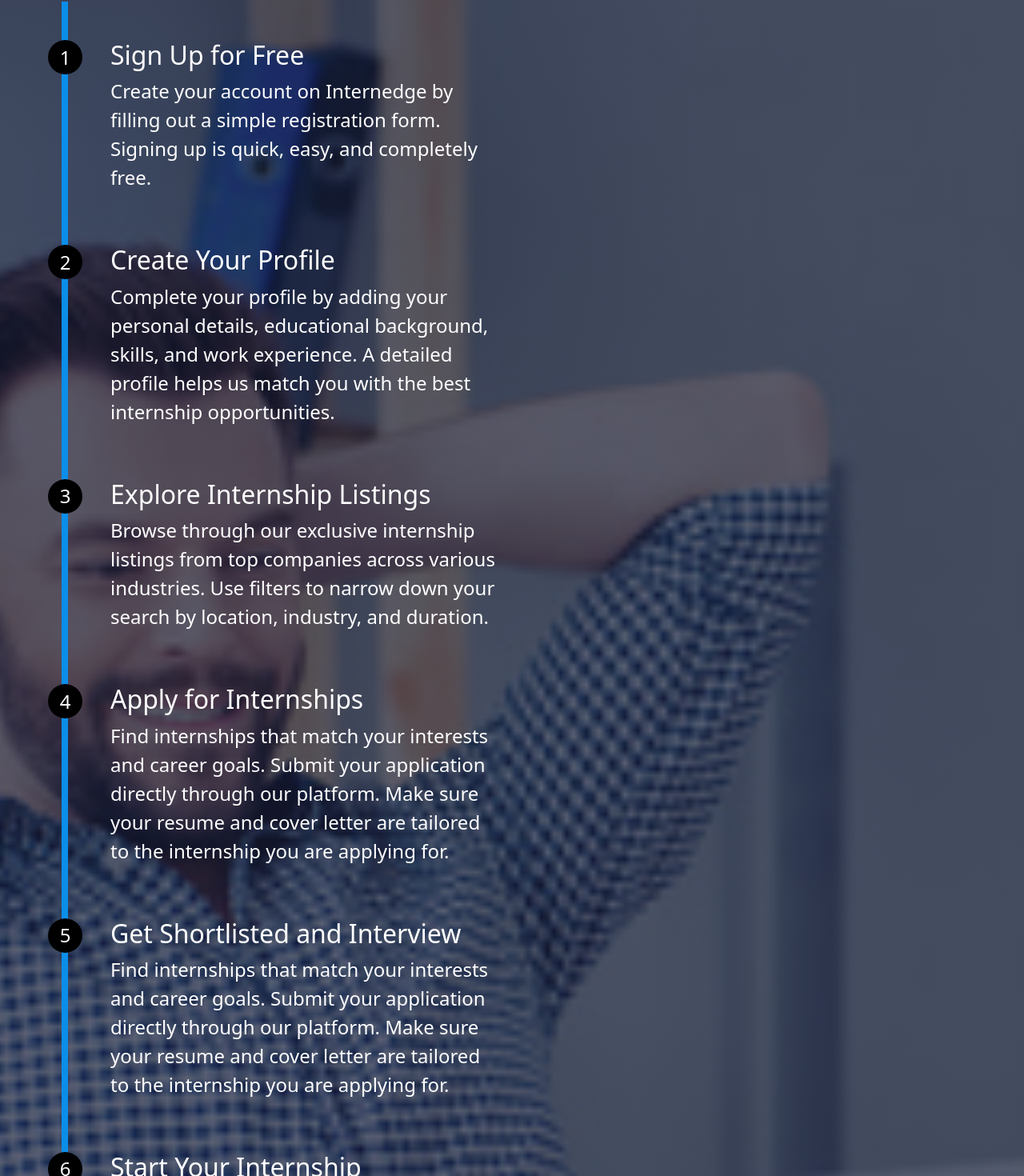
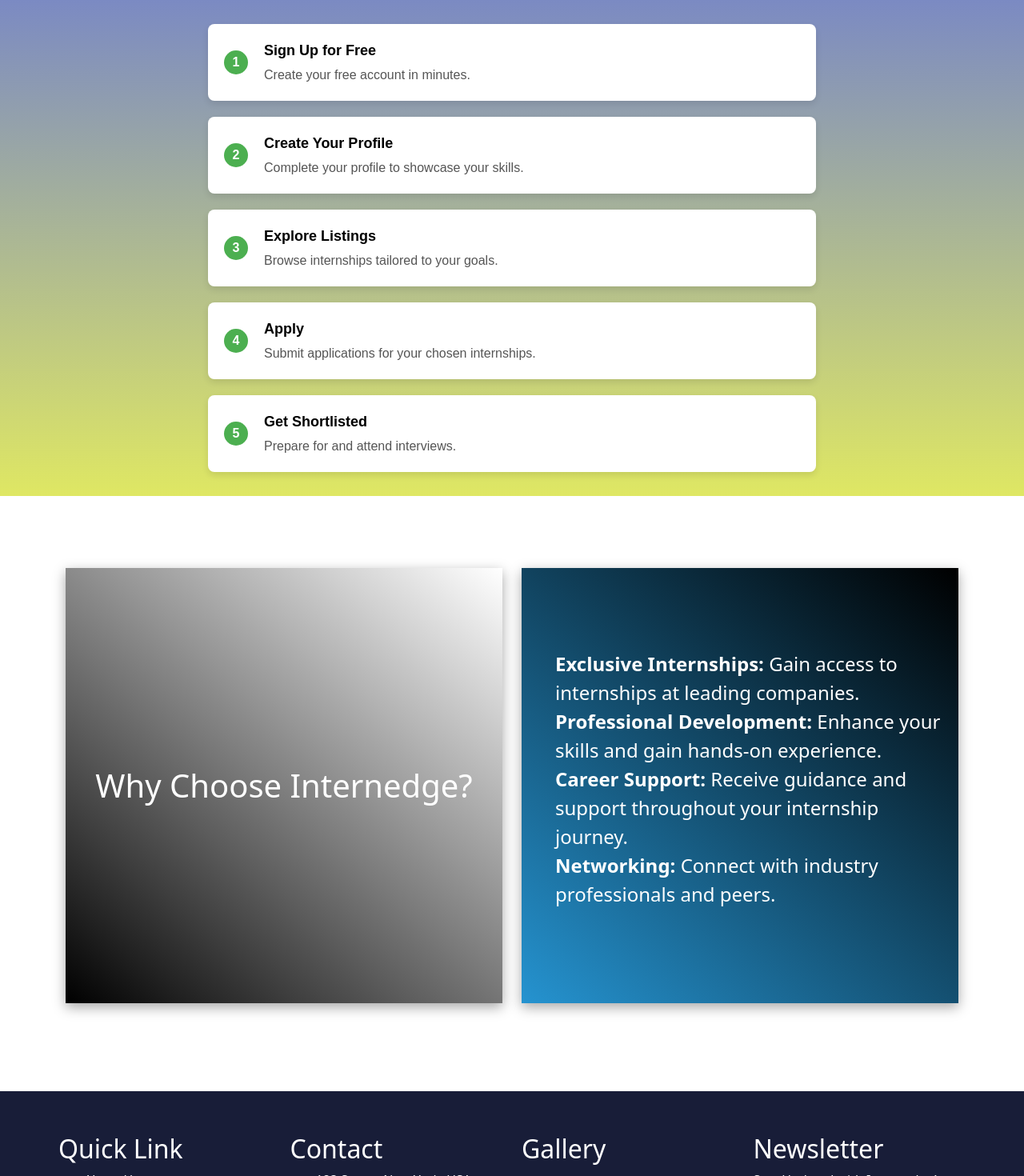
Before and after one commit to Jyoti-rgb/internEdge, a React (Create React App) app: page /how-to-work in a window 1280 px wide. Shown: the part 775-2245 px from the top of the page at 80% size. Built offline with nearby package versions, Linux system fonts and the light colour scheme.

Commit message:
fix some css of signup & login  for responsive

```diff
--- a/src/components/pages/HowToWork/HowToWork.js
+++ b/src/components/pages/HowToWork/HowToWork.js
@@ -21,115 +21,49 @@
         <div className="work text-center">
           <h1>How Internedge Works</h1>
         </div>
-        <div className="step">
-          <div className="step-container">
-            <ul>
-              <li className="step-list">
-                <div className="dot">1</div>
-                <div className="step-des">
-                  <h2> Sign Up for Free</h2>
-                  <p>
-                    Create your account on Internedge by filling out a simple
-                    registration form. Signing up is quick, easy, and completely
-                    free.
+        <div class="how-to-work">
+          <div class="step">
+            <div class="step-number">1</div>
+            <div class="step-content">
+              <div class="step-title">Sign Up for Free</div>
+              <p class="step-description">
+                Create your free account in minutes.
               </p>
             </div>
-              </li>
-              <li className="step-list">
-                <div className="dot">2</div>
-                <div className="step-des">
-                  <h2>Create Your Profile</h2>
-                  <p>
-                    Complete your profile by adding your personal details,
-                    educational background, skills, and work experience. A
-                    detailed profile helps us match you with the best internship
-                    opportunities.
+          </div>
+          <div class="step">
+            <div class="step-number">2</div>
+            <div class="step-content">
+              <div class="step-title">Create Your Profile</div>
+              <p class="step-description">
+                Complete your profile to showcase your skills.
               </p>
             </div>
-              </li>
-              <li className="step-list">
-                <div className="dot">3</div>
-                <div className="step-des">
-                  <h2>Explore Internship Listings</h2>
-                  <p>
-                    Browse through our exclusive internship listings from top
-                    companies across various industries. Use filters to narrow
-                    down your search by location, industry, and duration.
+          </div>
+          <div class="step">
+            <div class="step-number">3</div>
+            <div class="step-content">
+              <div class="step-title">Explore Listings</div>
+              <p class="step-description">
+                Browse internships tailored to your goals.
               </p>
             </div>
-              </li>
-              <li className="step-list">
-                <div className="dot">4</div>
-                <div className="step-des">
-                  <h2>Apply for Internships</h2>
-                  <p>
-                    Find internships that match your interests and career goals.
-                    Submit your application directly through our platform. Make
-                    sure your resume and cover letter are tailored to the
-                    internship you are applying for.
+          </div>
+          <div class="step">
+            <div class="step-number">4</div>
+            <div class="step-content">
+              <div class="step-title">Apply</div>
+              <p class="step-description">
+                Submit applications for your chosen internships.
               </p>
             </div>
-              </li>
-              <li className="step-list">
-                <div className="dot">5</div>
-                <div className="step-des">
-                  <h2>Get Shortlisted and Interview</h2>
-                  <p>
-                    Find internships that match your interests and career goals.
-                    Submit your application directly through our platform. Make
-                    sure your resume and cover letter are tailored to the
-                    internship you are applying for.
-                  </p>
           </div>
-              </li>
-              <li className="step-list">
-                <div className="dot">6</div>
-                <div className="step-des">
-                  <h2>Start Your Internship</h2>
-                  <p>
-                    Once you pass the interview, you will receive an offer
-                    letter. Begin your internship journey, gain valuable
-                    experience, and build your professional network.
-                  </p>
+          <div class="step">
+            <div class="step-number">5</div>
+            <div class="step-content">
+              <div class="step-title">Get Shortlisted</div>
+              <p class="step-description">Prepare for and attend interviews.</p>
             </div>
-              </li>
-              <li className="step-list">
-                <div className="dot">7</div>
-                <div className="step-des">
-                  <h2>Receive Ongoing Support</h2>
-                  <p>
-                    During your internship, receive support from our team to
-                    ensure a smooth and enriching experience. We provide
-                    mentorship, feedback, and guidance throughout your
-                    internship.
-                  </p>
-                </div>
-              </li>
-              <li className="step-list">
-                <div className="dot">8</div>
-                <div className="step-des">
-                  <h2>Complete and Get Certified</h2>
-                  <p>
-                    Successfully complete your internship and receive a
-                    certificate from Internedge. This certification will enhance
-                    your resume and make you more attractive to future
-                    employers.
-                  </p>
-                </div>
-              </li>
-              <li className="step-list">
-                <div className="dot">9</div>
-                <div className="step-des">
-                  <h2>Placement Assistance</h2>
-                  <p>
-                    After your internship, take advantage of our placement
-                    assistance services. We help you find full-time job
-                    opportunities and guide you through the job application
-                    process.
-                  </p>
-                </div>
-              </li>
-            </ul>
           </div>
         </div>
       </div>
--- a/src/components/pages/HowToWork/howtowork.css
+++ b/src/components/pages/HowToWork/howtowork.css
@@ -1,7 +1,5 @@
 .work-container {
-  background: linear-gradient(rgba(24, 29, 56, 0.7), rgba(24, 29, 56, 0.7)),
-    url("./passion.jpg");
-  /* background-image: url("./passion.jpg"); */
+  background: linear-gradient(rgba(41, 64, 194, 0.7), rgba(209, 221, 33, 0.7));
   background-size: cover;
   background-position: center;
   background-repeat: no-repeat;
@@ -11,45 +9,53 @@
 .work h1 {
   padding-top: 58px;
 }
-.step-container {
+
+.how-to-work {
   display: flex;
+  flex-direction: column;
+  align-items: center;
+  padding: 20px;
+  max-width: 800px;
+  margin: auto;
+}
+.step {
+  font-family: Arial, sans-serif;
+  display: flex;
+  align-items: center;
+  background-color: #ffffff;
+  border-radius: 8px;
+  box-shadow: 0 4px 8px rgba(0, 0, 0, 0.1);
+  margin: 10px 0;
+  padding: 20px;
+  width: 100%;
+}
+.step-number {
+  background-color: #4caf50;
+  color: #ffffff;
+  font-size: 16px;
+  font-weight: bold;
+  border-radius: 50%;
+  width: 30px;
+  height: 30px;
+  display: flex;
+  align-items: center;
   justify-content: center;
+  margin-right: 20px;
 }
-.step-list {
-  margin-top: 50px;
-  list-style: none;
-  font-size: 1.5rem;
-  margin-left: 1rem;
-  display: flex;
+.step-content {
+  flex-grow: 1;
 }
-.step-list::before {
-  content: "";
-  position: absolute;
-  height: 289%;
-  width: 8px;
-  background-color: #0b8ee9;
-  left: 77px;
-  top: 777px;
-  z-index: 0;
+.step-title {
+  font-size: 18px;
+  font-weight: bold;
+  margin: 0 0 5px;
+  color: #000;
 }
-.dot {
-  background-color: black;
-  color: #fff;
-  border-radius: 50%;
-  display: flex;
-  font-size: 24px;
-  width: 43px;
-  height: 43px;
-  justify-content: center;
-  align-items: center;
-  margin-right: 35px;
-  z-index: 1;
+.step-description {
+  margin: 0;
+  color: #555555;
 }
-
-.step-des {
-  width: 40%;
-}
-
+/* why choose section */
 .choose {
   margin-top: 90px;
   display: flex;
@@ -61,7 +67,9 @@
   color: #fff;
   align-items: center;
   justify-content: center;
-  height: 50vh;
+  height: 68vh;
+  text-align: center;
+  margin-bottom: 20px;
   font-size: 2.5rem;
   box-shadow: rgba(0, 0, 0, 0.35) 0px 5px 15px;
 }
@@ -73,7 +81,7 @@
   color: #fff;
   padding: 10px;
   font-size: 1.5rem;
-  height: 50vh;
+  height: 68vh;
   box-shadow: rgba(0, 0, 0, 0.35) 0px 5px 15px;
 }
 .choose-right li {
--- a/src/components/pages/Login/Login.js
+++ b/src/components/pages/Login/Login.js
@@ -19,7 +19,7 @@
       </HelmetProvider>
       <div className="login-body">
         <div className="container ">
-          <div className="center">
+          <div className="form-center">
             <h1>Login</h1>
             <form>
               <div className="txt_field">
--- a/src/components/pages/Login/login.css
+++ b/src/components/pages/Login/login.css
@@ -9,7 +9,7 @@
   overflow: hidden;
 }
 
-.center {
+.form-center {
   position: absolute;
   top: 60%;
   left: 50%;
@@ -18,14 +18,19 @@
   background: white;
   border-radius: 10px;
 }
-
-.center h1 {
+@media screen and (max-width: 600px) {
+  .form-center {
+    width: 100%;
+    margin: 0 10px;
+  }
+}
+.form-centerh1 {
   text-align: center;
   padding: 0 0 20px 0;
   border-bottom: 1px solid silver;
 }
 
-.center form {
+.form-center form {
   padding: 0 40px;
   box-sizing: border-box;
 }
--- a/src/components/pages/Signup/SignUp.js
+++ b/src/components/pages/Signup/SignUp.js
@@ -20,7 +20,7 @@
       </HelmetProvider>
       <div className="signup-body">
         <div className="container ">
-          <div className="center">
+          <div className="form-center">
             <h1>Register</h1>
             <form>
               <div className="txt_field">
--- a/src/components/pages/Signup/signup.css
+++ b/src/components/pages/Signup/signup.css
@@ -9,7 +9,7 @@
   overflow: hidden;
 }
 
-.center {
+.form-center {
   position: absolute;
   top: 71%;
   left: 50%;
@@ -18,14 +18,20 @@
   background: white;
   border-radius: 10px;
 }
+@media screen and (max-width: 600px) {
+  .form-center {
+    width: 100%;
+    margin: 0 10px;
+  }
+}
 
-.center h1 {
+.form-center h1 {
   text-align: center;
   padding: 0 0 20px 0;
   border-bottom: 1px solid silver;
 }
 
-.center form {
+.form-center form {
   padding: 0 40px;
   box-sizing: border-box;
 }
```
Lines whose indentation alone changed are shown as unchanged.
